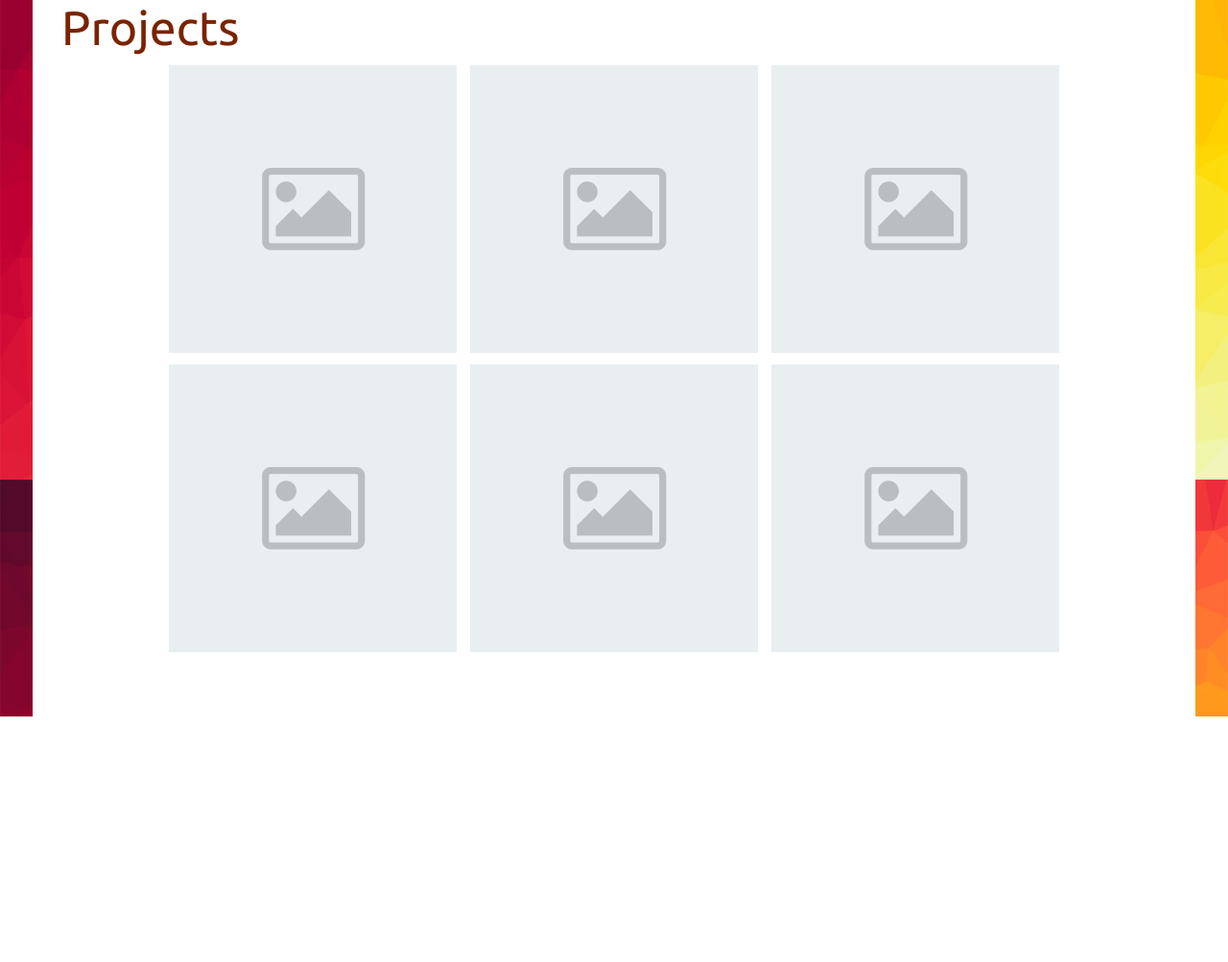
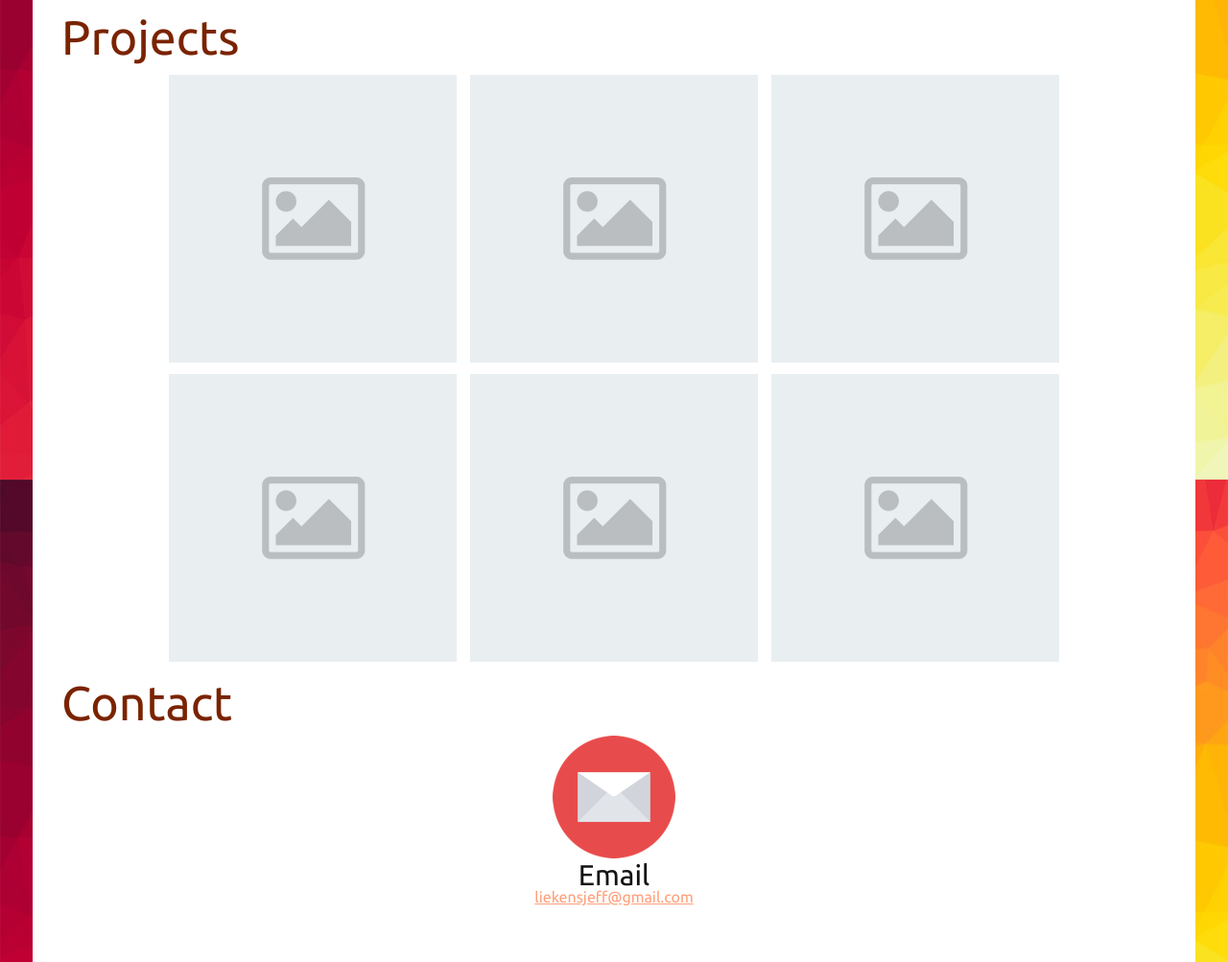
Before and after one commit to Djeffl/Deff, a plain HTML site: page index.html in a window 1280 px wide. Shown: the part 300-1303 px from the top of the page at 96% size. Before the commit the page ends 1047 px from the top, so only its background shows below. Drawn offline with nearby package versions, Linux system fonts and the light colour scheme; files that its build step writes are made by us from their sources.

Commit message:
Add contact section

```diff
--- a/index.html
+++ b/index.html
@@ -19,6 +19,9 @@
                 </li>
                 <li>
                     Projects
+                </li>
+                <li>
+                    Contact
                 </li>
             </ul>
         </nav>
@@ -74,6 +77,20 @@
                 </article>
             </main>
         </section>
+        <section id="contact">
+            <header>
+                <h1>
+                    Contact
+                </h1>
+            </header>
+            <main>
+                <div class="contact-block" id="email-block">
+                    <img src="lib/img/mail-flat/128x128.png" />
+                    <h3 id="EmailTitle">Email</h3>
+                    <a href="mailto:liekensjeff@gmail.com">liekensjeff@gmail.com</a>
+                </div>
+            </main>
+        </section>
 
     </main>
     <footer>
--- a/scss/main.scss
+++ b/scss/main.scss
@@ -67,6 +67,7 @@ body {
         header {
             color: darken($secondary_color, 50%);
             margin-bottom: 10px;
+            margin-top: 10px;
         }
         main {
             margin: 30px 40px;
@@ -84,5 +85,24 @@ body {
 
             }
         }
+        section#contact {
+            main {
+                margin: 0 auto;
+                .contact-block {
+                    margin: 0 auto; //65px;
+                    max-width: 200px;
+                    //background-color: $secondary_color;
+                    display: block; //inline-block;
+                    text-align: center;
+                    img, h3 {
+                        display: inline-block;
+                    }
+                    a {
+                        color: $secondary_color;
+                    }
+                }
+            }
+
+        }
     }
 }
```
Also changed, not shown: lib/img/mail-flat/128x128.png (added), lib/img/mail-flat/16x16.png (added), lib/img/mail-flat/256x256.png (added), lib/img/mail-flat/32x32.png (added), lib/img/mail-flat/512x512.png (added), lib/img/mail-flat/64x64.png (added), lib/img/mail-flat/mail-flat.svg (added), 3 other files.
